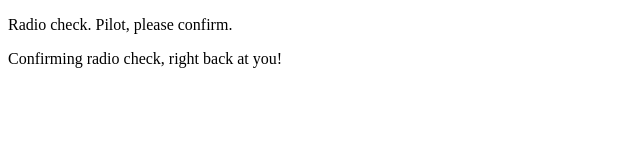
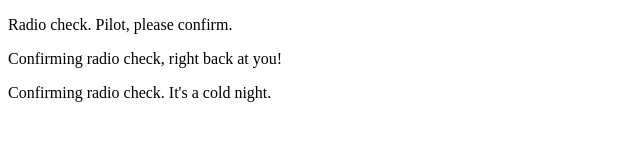
Before and after one commit to mnguyen1142/studio-13, a plain HTML site: page index.html in a window 1280 px wide. Shown: the whole page, without its empty margins (0-640 px from the left). Drawn offline with Linux system fonts and the light colour scheme.

Commit message:
Control responding

```diff
--- a/index.html
+++ b/index.html
@@ -3,5 +3,6 @@
     <body>
         <p>Radio check. Pilot, please confirm.</p>
         <p>Confirming radio check, right back at you!</p>
+        <p>Confirming radio check. It's a cold night.</p>
     </body>
 </html>
```
